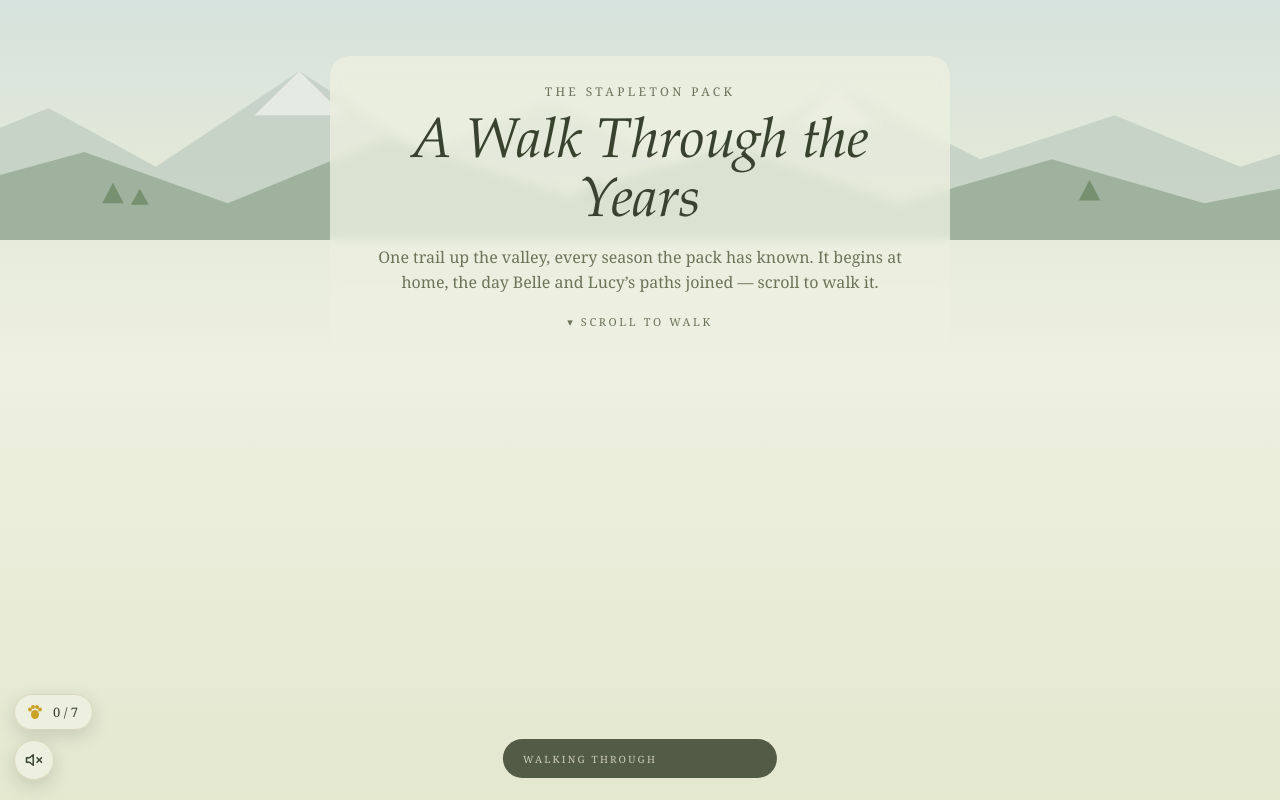
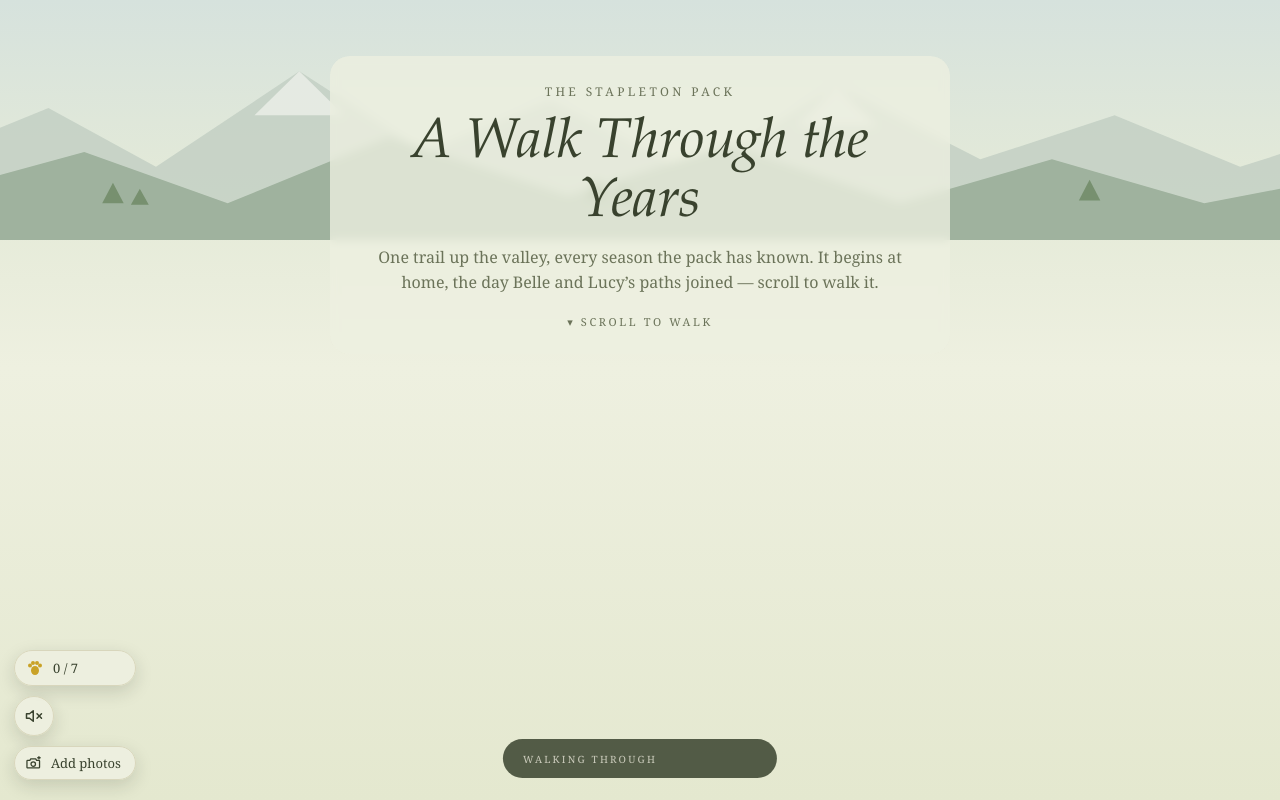
Before and after one commit to OpsChasingDev/AnimalWebsite, a Flask app: template templates/journey.html in a window 1280 px wide. Run offline with Flask 3, Linux system fonts and the light colour scheme; the template is opened without the code that fills it, so the values that code supplies are empty; some libraries are stand-ins or nearby versions.

Commit message:
Add a quiet 'Add photos' button to the trail HUD
Joins the existing paw counter and sound toggle bottom-left, styled as the same
pill so the HUD still reads as one cluster. Visible to everyone: clicking it
sends an unrecognised visitor to Entra, which refuses anyone not assigned, and
it means Jordan can always find her way in without already holding a session.

Also rewrites the endnote, which still told the reader to drop a correctly-named
blob into pets/<dog>/gallery/ by hand. That stopped being how photos get added,
and once the container is sealed it would have been actively wrong.

Co-Authored-By: Claude Opus 5 (1M context) <noreply@anthropic.com>
Claude-Session: https://claude.ai/code/session_01BWtSSMtE6x55Kq1RGJ3dAf

```diff
--- a/static/css/journey.css
+++ b/static/css/journey.css
@@ -196,6 +196,13 @@ body.t-night .xlights circle{filter:brightness(1.8) drop-shadow(0 0 4px currentC
   cursor:pointer; display:flex; align-items:center; justify-content:center; box-shadow:0 6px 18px rgba(30,36,22,.15);
   padding:0; color:var(--ink);}
 .sound-btn:focus-visible{outline:2px solid var(--gold); outline-offset:2px;}
+/* same pill as .pawcounter so the HUD reads as one cluster */
+.upload-btn{display:flex; align-items:center; gap:8px; background:rgba(238,240,224,.9); border:1px solid #D8D6BC;
+  border-radius:999px; padding:7px 14px 7px 10px; font-size:13px; color:var(--ink); text-decoration:none;
+  box-shadow:0 6px 18px rgba(30,36,22,.15); transition:background .3s, transform .3s; white-space:nowrap;}
+.upload-btn svg{display:block; flex:none;}
+.upload-btn:hover{background:rgb(238,240,224); transform:translateY(-1px);}
+.upload-btn:focus-visible{outline:2px solid var(--gold); outline-offset:2px;}
 .sound-btn .on-icon{display:none;}
 .sound-btn.playing .on-icon{display:block;}
 .sound-btn.playing .off-icon{display:none;}
--- a/templates/journey.html
+++ b/templates/journey.html
@@ -65,6 +65,15 @@
       <path d="M11 5 L6 9 H2 v6 h4 l5 4 Z"/><path d="M15.5 8.5 a5 5 0 0 1 0 7"/><path d="M18.5 5.5 a9 9 0 0 1 0 13"/>
     </svg>
   </button>
+  <a class="upload-btn" href="/upload" title="Add photos to the trail">
+    <svg width="18" height="18" viewBox="0 0 24 24" fill="none" stroke="currentColor"
+         stroke-width="1.7" stroke-linecap="round" stroke-linejoin="round" aria-hidden="true">
+      <path d="M3.6 8.4h2.9l1.2-1.9h6.6l1.2 1.9h2.9a1 1 0 0 1 1 1v8.2a1 1 0 0 1-1 1H3.6a1 1 0 0 1-1-1V9.4a1 1 0 0 1 1-1Z"/>
+      <circle cx="11" cy="13.4" r="3"/>
+      <path d="M18.6 3.4v3.2M20.2 5h-3.2"/>
+    </svg>
+    <span>Add photos</span>
+  </a>
 </div>
 
 <div class="lightbox" id="lightbox" role="dialog" aria-modal="true" aria-label="Photo viewer">
@@ -79,8 +88,8 @@
 
 <div class="endnote" id="endnote">
   <p class="tag">How this trail grows</p>
-  <p>Drop a photo into blob storage under <code>pets/&lt;dog&gt;/gallery/</code> named like
-     <code>2025-04_hike.jpg</code> and it appears at that season automatically.
+  <p><a href="/upload">Add photos</a> and each one lands at the season it was taken &mdash; the date
+     comes from the photo itself, so there is nothing to rename.
      A new folder with a <code>headshot.jpg</code> and <code>meta.json</code> is a new family member;
      hidden memories live in <code>_trail/lore.json</code>.
      Albums: {% for p in journey.pets %}<a href="/pets/{{ p.slug }}">{{ p.name }}</a>{% if not loop.last %} &middot; {% endif %}{% endfor %}</p>
```
